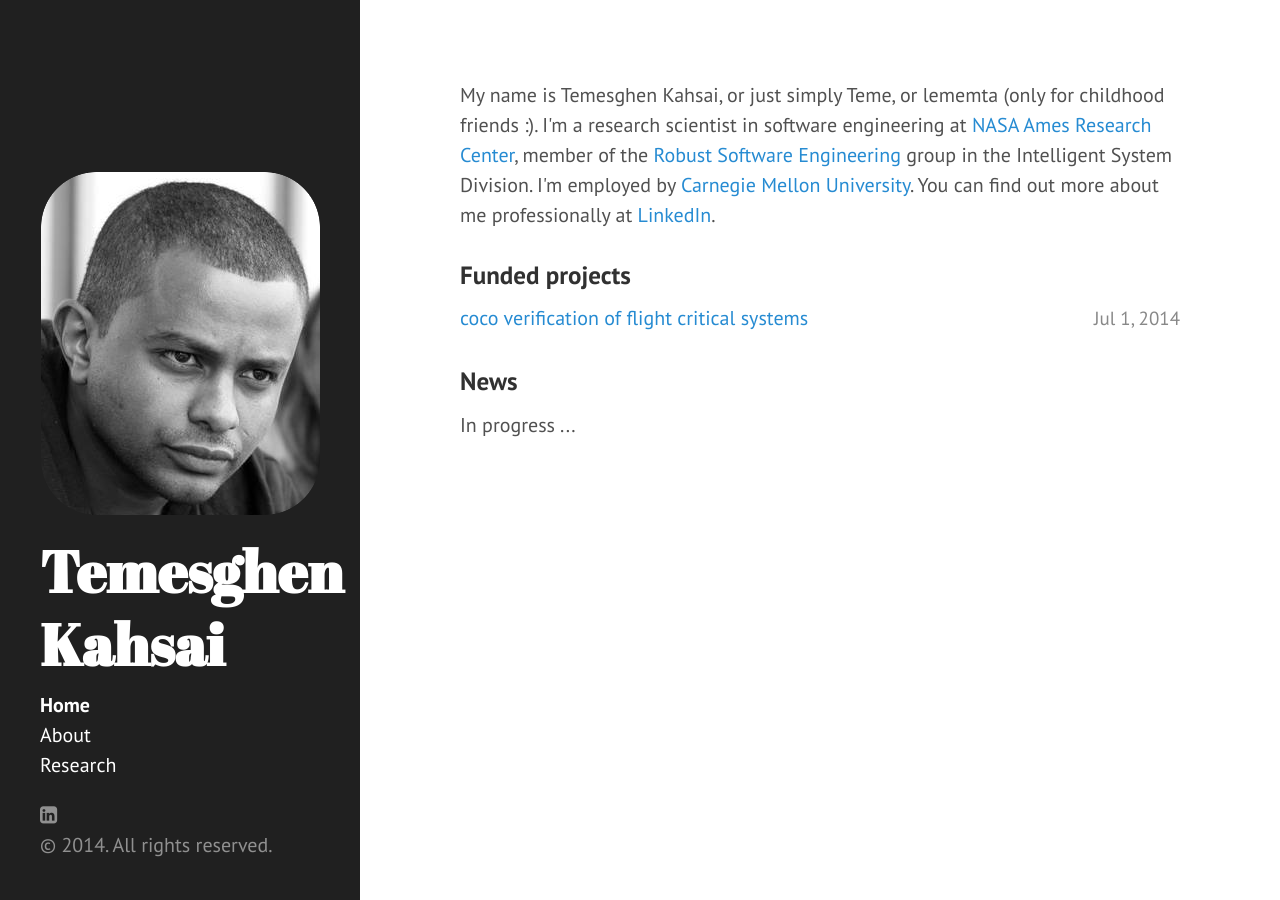
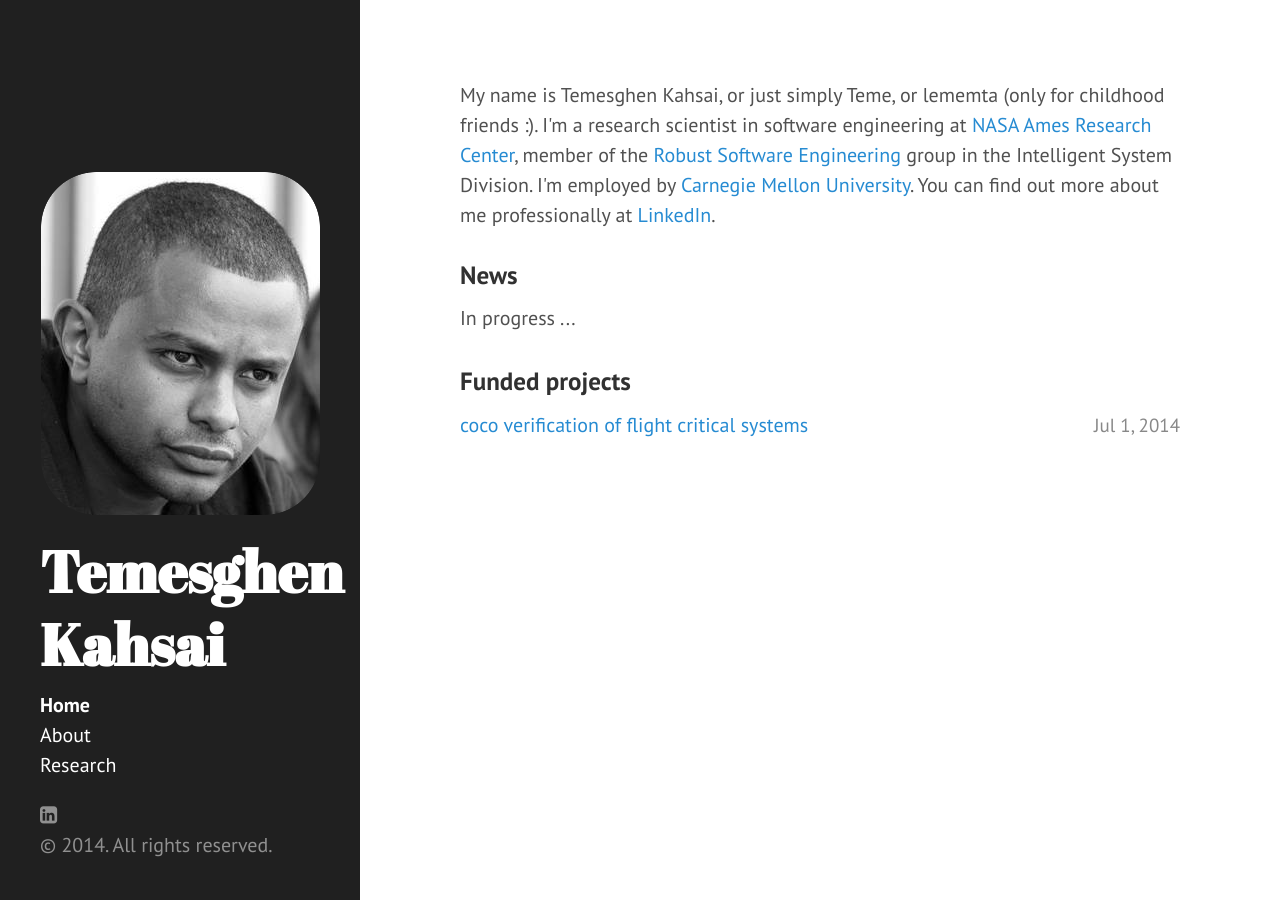
Before and after one commit to lememta/lememta.github.io, a Jekyll site: the page built from index.html, in a window 1280 px wide. Built offline with Jekyll 4.4.1, drawn with Linux system fonts in a browser that asks for light colours; nearby versions of some CDN libraries; the list of posts is cut into pages by our own code; some of the changed lines change nothing that is shown.

Commit message:
new version

```diff
--- a/index.html
+++ b/index.html
@@ -8,6 +8,14 @@ title: Home
 My name is Temesghen Kahsai, or just simply Teme, or lememta (only for childhood friends :). I'm a research scientist in software engineering at <a href="http://ti.arc.nasa.gov/profile/tkahsaia/"> NASA Ames Research Center</a>, member of the <a href="http://ti.arc.nasa.gov/tech/rse/">Robust Software Engineering</a> group in the Intelligent System Division. I'm employed by <a href="http://www.cmu.edu/silicon-valley/">Carnegie Mellon University</a>.
 
 You can find out more about me professionally at <a href="www.linkedin.com/in/temesghen/">LinkedIn</a>.
+
+
+
+    <h3>News</h3>
+    <ul class="things">
+      <li> In progress ...</li>
+    </ul>
+
 
 <h3>Funded projects</h3>
 
@@ -20,10 +28,5 @@ You can find out more about me professionally at <a href="www.linkedin.com/in/te
         {% endfor %}
     </ul>
 
-    <h3>News</h3>
-    <ul class="things">
-      <li> In progress ...</li>
-    </ul>
-
 
 </div>
```
